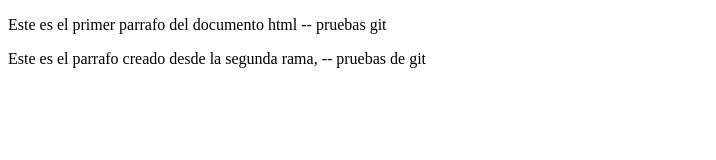
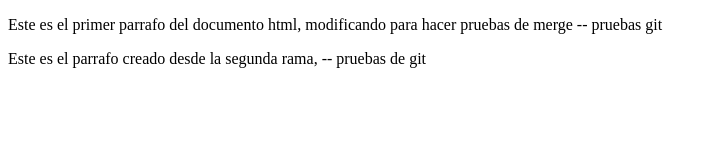
Before and after one commit to joseluisng17/Git-github, a plain HTML site: page index.html in a window 1280 px wide. Shown: the whole page, without its empty margins (0-716 px from the left). Drawn offline with Linux system fonts and the light colour scheme.

Commit message:
modificando parrafo para probar conflicto de merge

```diff
--- a/index.html
+++ b/index.html
@@ -8,7 +8,7 @@
 </head>
 <body>
 
-    <p> Este es el primer parrafo del documento html -- pruebas git</p>
+    <p> Este es el primer parrafo del documento html, modificando para hacer pruebas de merge -- pruebas git</p>
 
     <p>Este es el parrafo creado desde la segunda rama,  -- pruebas de git</p>
 
```
